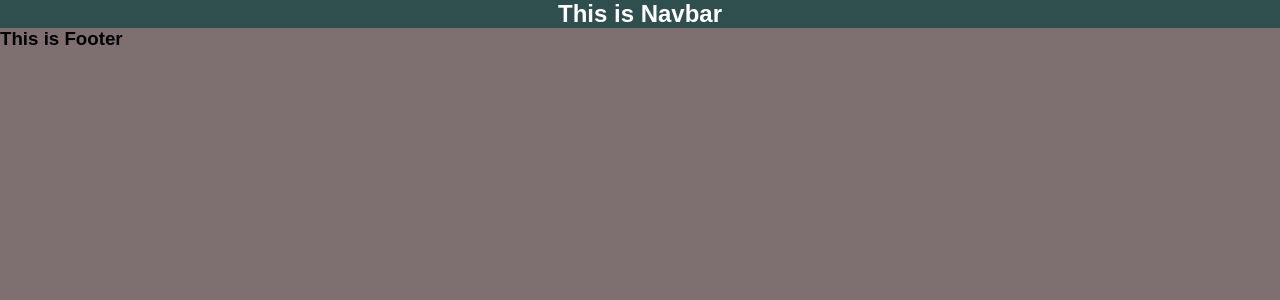
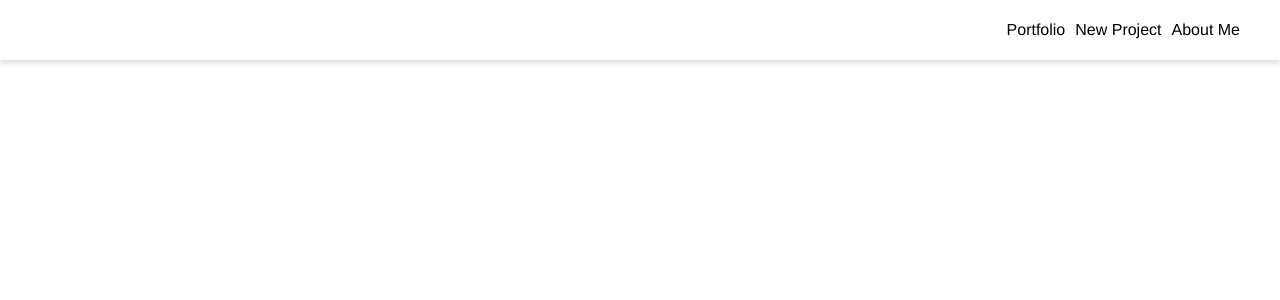
Before and after one commit to jawid-fakhari/my-first-app, a React (Create React App) app: page / in a window 1280 px wide. Shown: the top 300 px of the page. Built offline with nearby package versions, Linux system fonts and the light colour scheme.

Commit message:
start making navbar

```diff
--- a/src/App.jsx
+++ b/src/App.jsx
@@ -5,7 +5,7 @@ function App() {
   return (
     <div>
       <Navbar />
-      <Footer />
+      {/* <Footer /> */}
     </div>
   );
 }
--- a/src/components/footer/Footer.jsx
+++ b/src/components/footer/Footer.jsx
@@ -1,6 +1,7 @@
+import styled from './footer.module.css';
 function Footer() {
   return (
-    <div>
+    <div className={styled.header}>
       <h3>This is Footer</h3>
     </div>
   );
--- /dev/null
+++ b/src/components/footer/footer.module.css
@@ -0,0 +1,5 @@
+.header {
+  background-color: darkseagreen;
+  padding-left: 20px;
+  color: rgb(11, 55, 85);
+}
--- a/src/components/navbar/Navbar.jsx
+++ b/src/components/navbar/Navbar.jsx
@@ -2,8 +2,12 @@ import styled from './navbar.module.css';
 
 function Navbar() {
   return (
-    <div className={styled.header}>
-      <h2 className={styled.navbar}>This is Navbar</h2>
+    <div className={styled.navbar}>
+      <ul>
+        <li>Portfolio</li>
+        <li>New Project</li>
+        <li>About Me</li>
+      </ul>
     </div>
   );
 }
--- a/src/components/navbar/navbar.module.css
+++ b/src/components/navbar/navbar.module.css
@@ -1,7 +1,17 @@
-.header {
+.navbar {
+  display: flex;
+  justify-content: end;
+  align-items: center;
   text-align: center;
-  background-color: darkslategray;
+  font-family: "Franklin Gothic Medium";
+  box-shadow: 0px 3px 5px #ddd;
+  height: 60px;
 }
-.navbar {
-  color: white;
+.navbar ul {
+  display: flex;
+  column-gap: 10px;
+  padding-right: 40px;
 }
+.navbar li {
+  cursor: pointer;
+}
--- a/src/index.css
+++ b/src/index.css
@@ -2,7 +2,7 @@
   margin: 0;
   padding: 0;
   box-sizing: border-box;
-  font-family: Arial, sans-serif;
+  list-style: none;
 }
 body {
   margin: 0;
@@ -11,7 +11,6 @@ body {
     sans-serif;
   -webkit-font-smoothing: antialiased;
   -moz-osx-font-smoothing: grayscale;
-  background-color: rgb(126, 111, 113);
 }
 
 code {
```
